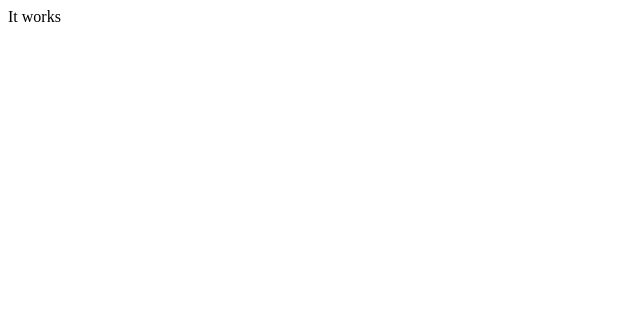
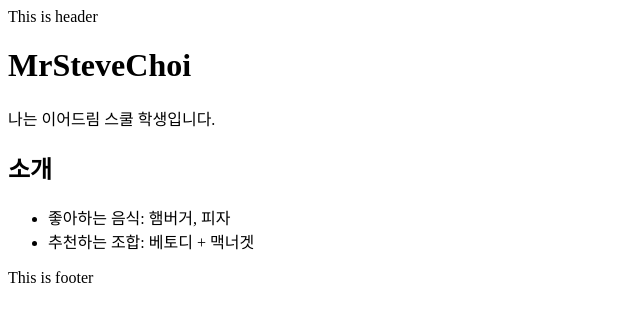
Before and after one commit to MrSteveChoi/MrSteveChoi.github.ios, a plain HTML site: page index.html in a window 1280 px wide. Shown: the whole page, without its empty margins (0-640 px from the left). Drawn offline with Linux system fonts and the light colour scheme.

Commit message:
feat: Add some features
Features

- header
- create main (class="container")
- my name
- introduce myself
- prefer food list
- recomend food list
- footer

```diff
--- a/index.html
+++ b/index.html
@@ -6,5 +6,17 @@
     <title>My First Page</title>
     <meta name="viewport" content="width=device-width, initial-scale=1.0">
   </head>
-  <body>It works</body>
+  <body>
+    <header>This is header</header>
+    <main class="container">
+      <h1>MrSteveChoi</h1>
+      <p>나는 이어드림 스쿨 학생입니다.</p>
+      <h2>소개</h2>
+      <ul>
+	<li>좋아하는 음식: 햄버거, 피자</li>
+	<li>추천하는 조합: 베토디 + 맥너겟</li>
+      </ul>
+    </main>
+    <footer>This is footer</footer>
+  </body>
 </html>
```
